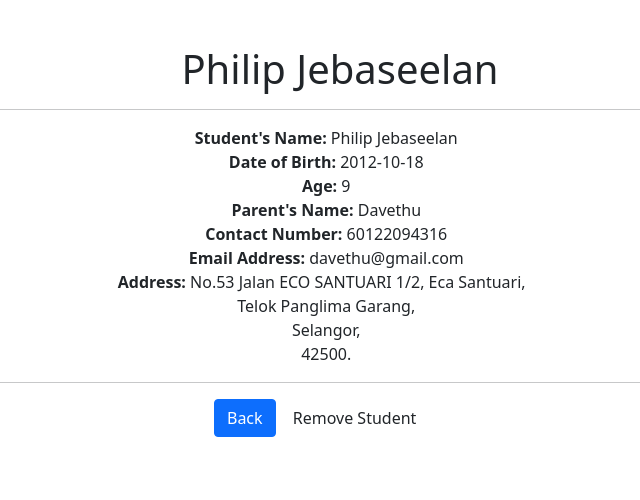
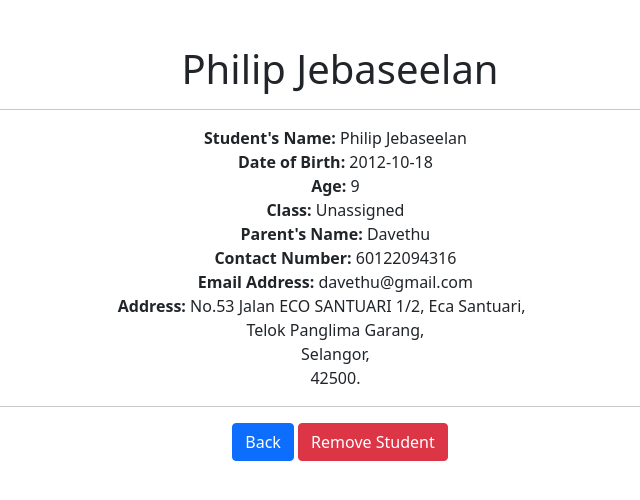
Before and after one commit to philipjebaseelan/attendance, a Flask app: page /detail_student/1 in a window 1280 px wide. Shown: the part 67-567 px from the top of the page, without its empty margins (300-940 px from the left). Run offline with Flask 2, Linux system fonts and the light colour scheme; a user stored in the database is signed in; data comes from the database, SQL or seed files in the repository; both versions use the stored data as it was after the commit.

Commit message:
Revamp Registrar page #1

```diff
--- a/application.py
+++ b/application.py
@@ -99,7 +99,7 @@ def index():
 @app.route("/registrar")
 def registrar():
 
-    TABLE_HEADERS=["Name","Class", "Age", "Parent Name", "Contact Number"]
+    TABLE_HEADERS=["No.", "Name", "Class", "Age", "Parent Name", "Contact Number"]
 
     #Ensuring User is logged in
     if not current_user.is_authenticated:
@@ -107,7 +107,8 @@ def registrar():
     else:
         teacher = current_user.get_id()
         student_object = Student.query.filter_by(teacher_id = teacher).order_by(Student.id.desc()).all()
-        return render_template("registrar.html", headers=TABLE_HEADERS, students=student_object)
+        class_object = Class.query.all()
+        return render_template("registrar.html", headers=TABLE_HEADERS, students=student_object, classes=class_object)
 
 
 @app.route("/add_student", methods=["GET", "POST"])
@@ -172,8 +173,10 @@ def student(id):
         teacher = current_user.get_id()
 
         student_object = Student.query.filter_by(id=id, teacher_id=teacher)
+        class_object = Class.query.all()
 
-        return render_template("detail-student.html", students = student_object)
+
+        return render_template("detail-student.html", students = student_object, classes=class_object)
 
 @app.route("/delete_student/<string:id>")
 def delete_student(id):
@@ -183,10 +186,18 @@ def delete_student(id):
         return redirect("/login")
     else:
         teacher = current_user.get_id()
-        student = db.session.query(Student).filter(id==id).first()
+        student = db.session.query(Student).filter_by(id=id).first()
+        class_id = student.class_id
+
+        if class_id != 0:
+            class_object = db.session.query(Class).filter_by(id=class_id).first()
+            class_object.count -= 1
+            db.session.merge(class_object)
+            db.session.flush
 
         db.session.delete(student)
         db.session.commit()
+
 
 
         return redirect("/registrar")
@@ -284,7 +295,7 @@ def added_student_class(id):
         teacher = current_user.get_id()
         class_id = id
 
-        student = Student.query.filter_by( name=name, teacher_id=teacher).first()
+        student = Student.query.filter_by( name=name, teacher_id=teacher, class_id=None).first()
         class_inc = Class.query.filter_by(id=class_id, teacher_id=teacher).first()
         student.class_id = class_id
         class_inc.count += 1
--- a/models.py
+++ b/models.py
@@ -19,7 +19,7 @@ class Student(db.Model):
     __tablename__ = "student"
     id = db.Column(db.Integer, primary_key=True)
     teacher_id = db.Column(db.Integer, db.ForeignKey("teacher.id"))
-    class_id = db.Column(db.Integer, nullable=True)
+    class_id = db.Column(db.Integer, nullable=True, default=0)
     name = db.Column(db.String(), nullable=False)
     birth = db.Column(db.String(),nullable=False)
     age = db.Column(db.Integer(), nullable=False)
--- a/static/css/style.css
+++ b/static/css/style.css
@@ -143,10 +175,12 @@ main .form-control{
     margin-right: 15%;
 }
 
+
+
 /* detail_student */
 #detail-col4{
     flex: 0 0 auto;
-    width: 97%;
+    width: 99%;
 }
 
 #detail-col6{
@@ -156,7 +190,7 @@ main .form-control{
 
 #detail-col12{
     flex: 0 0 auto;
-    width: 96%;
+    width: 100%;
 }
 
 
--- a/templates/add-student.html
+++ b/templates/add-student.html
@@ -89,7 +89,7 @@
                 <!-- Butoons -->
                 <div class="col-12">
                         <a href="/registrar" class="btn btn-danger">Cancel</a>
-                        <button type="submit" class="btn btn-success">Add Student</button>
+                        <button type="submit" class="btn btn-success">Enroll</button>
                 </div>
 
         </form>
--- a/templates/detail-student.html
+++ b/templates/detail-student.html
@@ -13,6 +13,17 @@
             </div>
             <div class="col-4" id="detail-col4">
                 <b>Age:</b> {{student.age}}
+            </div>
+            <div class="col-4" id="detail-col4">
+                 {% if student.class_id == 0 %}
+                     <b>Class:</b> Unassigned
+                 {% else %}
+                    {% for class in classes %}
+                        {% if class.id == student.class_id %}
+                            <b>Class:</b> {{class.name}}
+                        {% endif %}
+                    {% endfor %}
+                 {% endif %}
             </div>
             <div class="col-4" id="detail-col4">
                 <b>Parent's Name:</b> {{student.parent}}
@@ -38,7 +49,7 @@
             <hr>
             <div class="col-12" id="detail-col12">
                 <a href="/registrar" class="btn btn-primary">Back</a>
-                <a href="/delete_student/{{student.id}}" class="btn btn-Danger">Remove Student</a>
+                <a href="/delete_student/{{student.id}}" class="btn btn-danger">Remove Student</a>
             </div>
     {% endfor %}
 
```
Also changed, not shown: other parts of static/css/style.css (+35 -3 lines), templates/registrar.html (+12 -7 lines), attendance.db.
